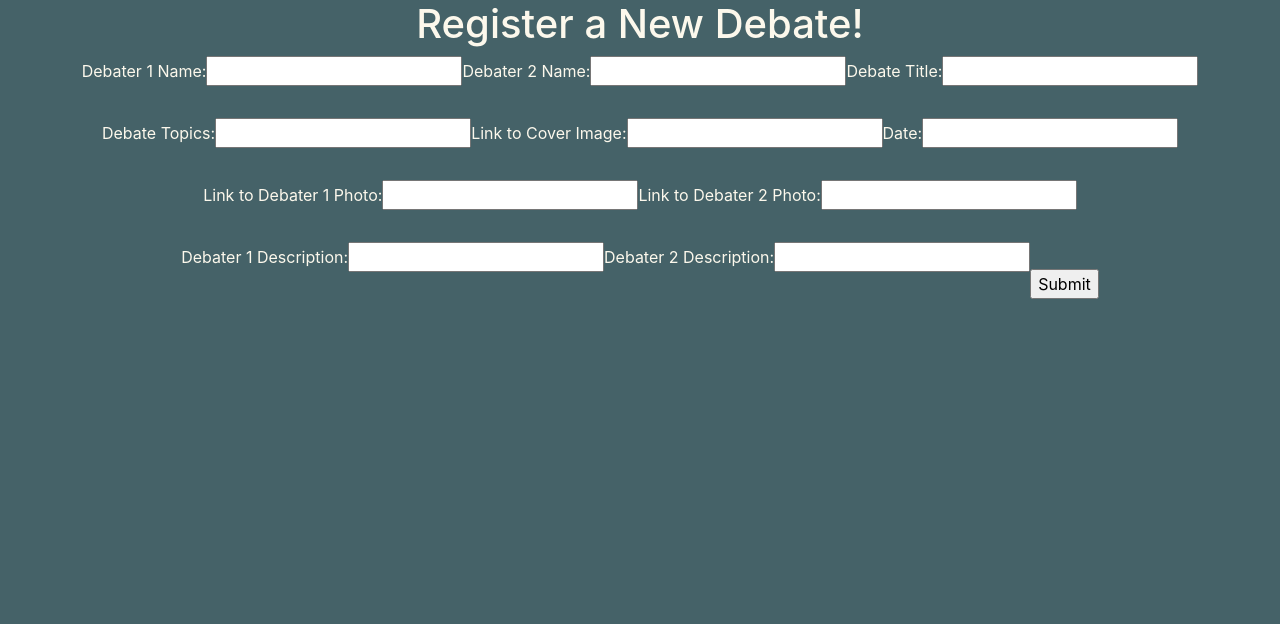
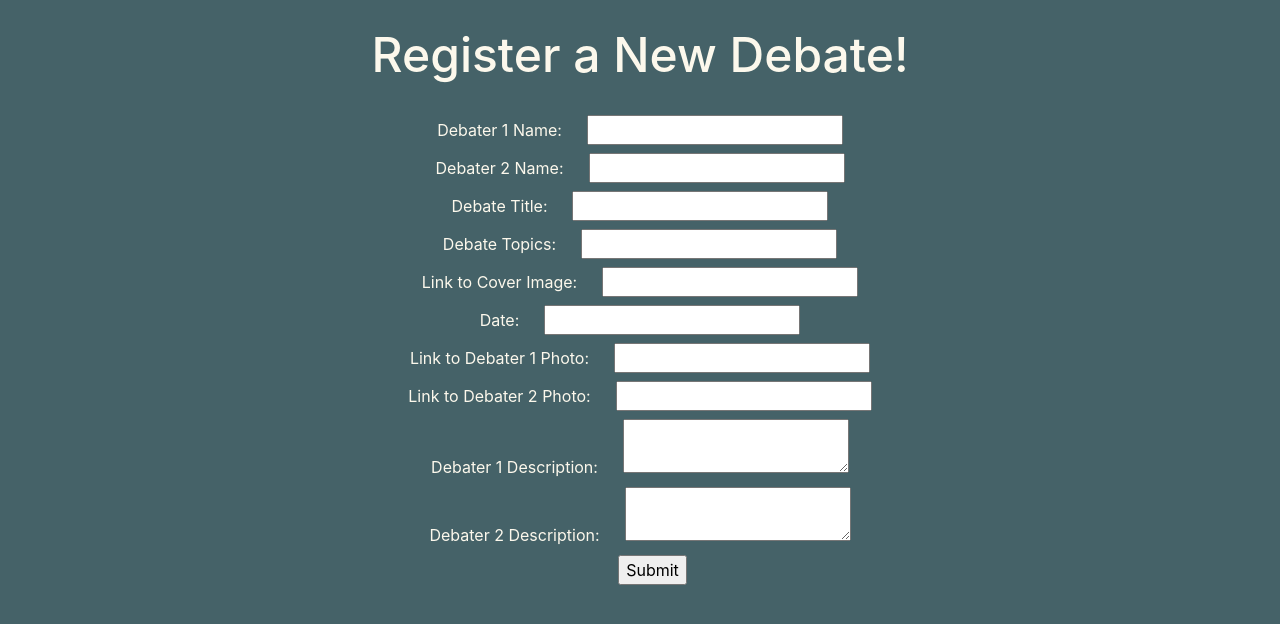
Before and after one commit to gracew99/debate-app-frontend, a React (Create React App) app: page /newDebate in a window 1280 px wide. Shown: the top 624 px of the page. Built offline with nearby package versions, Linux system fonts and the light colour scheme.

Commit message:
use db id instead of debate name, fix routes, fix debate register form

```diff
--- a/src/App.css
+++ b/src/App.css
@@ -1,3 +1,5 @@
+/* https://colorhunt.co/palette/226680 */
+
 html {
   text-align: center;
   background-color: #456268;
@@ -18,8 +20,7 @@ html {
 }
 
 img {
-  width: 25%;
-  height: 25%;
+  width: 20% !important;
 }
 
 .homePage {
@@ -99,7 +100,12 @@ img {
 }
 
 input {
-  margin-left: 25px;
+  margin-left: 25px !important;
+}
+
+
+textarea {
+  margin-left: 25px !important;
 }
 
 .registerDebate {
--- a/src/App.js
+++ b/src/App.js
@@ -3,17 +3,13 @@ import DebateCardList from './components/DebateCardList';
 import DebateTopicList from './components/DebateTopicList';
 import DebateDetails from './components/DebateDetails';
 import DebateCreation from './components/DebateCreation';
-import DebateRegister from './components/DebateRegister';
+import DebateSignUp from './components/DebateSignUp';
 
 import React from "react";
 import { Route, Switch } from 'react-router-dom';
 import Home from './components/Home';
 import 'bootstrap/dist/css/bootstrap.min.css';
 
-
-// let topics = ["Healthcare", "Ethics of AI", "Moral Philosophy"]
-// let colors = ["AliceBlue", 'CornSilk', 'HoneyDew']
-// let detailColors = ["PapayaWhip", 'MistyRose', 'Thistle']
 let colors = ["#fcf8ec", "#d0e8f2", "#79a3b1", "#456268"]
 
 function App() {
@@ -23,26 +19,11 @@ function App() {
     <Switch>
       <Route path='/' component={Home} exact/>
       <Route path='/topics' component={() => <DebateTopicList colors={colors}/>} exact />
-      <Route path='/topics/:id' component={() =><DebateCardList colors={colors}/>} exact />
-      <Route path='/topics/:topicid/:title/details' component={() =><DebateDetails colors={colors}/>}  exact/>
-      <Route path='/topics/:topicid/:title/register' component={() =><DebateRegister/>} exact />
+      <Route path='/topics/:topicName' component={() =><DebateCardList colors={colors}/>} exact />
+      <Route path='/topics/:topicid/:id/details' component={() =><DebateDetails colors={colors}/>}  exact/>
+      <Route path='/topics/:topicid/:title/signup' component={() =><DebateSignUp/>} exact />
       <Route path='/newDebate' component={() =><DebateCreation/>} />
-
     </Switch>
-    {/*
-    <DebateCardList debates={posts}/>
-    {posts.map((debate) =>
-    <DebateDetails
-      color={detailcolors[i++]}
-      person1={debate.person1}
-      person2={debate.person2}
-      topic={debate.topic}
-      person1img={debate.person1img}
-      person2img={debate.person2img}
-      person1description={debate.person1description}
-      person2description={debate.person2description}
-      date={debate.date}/>
-    )} */}
     </div>
   );
 }
--- a/src/components/DebateCard.jsx
+++ b/src/components/DebateCard.jsx
@@ -4,10 +4,12 @@ import Button from 'react-bootstrap/Button';
 
 function DebateCard(props) {
     let history = useHistory();
-    let {id} = useParams();
+    let {topicName} = useParams();
 
     async function getDetails() {
-        history.push(id+'/'+props.title+'/details');
+        // note: can't access props.key so made dup props.id
+        const url = topicName+'/'+props.id+'/details';
+        history.push(url);
     }
 
     return (
--- a/src/components/DebateCardList.jsx
+++ b/src/components/DebateCardList.jsx
@@ -4,13 +4,12 @@ import { useParams } from "react-router-dom";
 import axios from '../axios';
 
 function DebateCardList(props) {
-    let { id } = useParams();
+    let { topicName } = useParams();
     const [posts, setPosts] = useState([]);
     let i = 0;
     useEffect(() => {
         async function getDebates() {
-            const response = await axios.get('/v2/debates/'+id);
-            console.log(response.data)
+            const response = await axios.get('/v2/topics/'+topicName);
             setPosts(response.data);
             return response;
         }
@@ -20,12 +19,14 @@ function DebateCardList(props) {
 
     return (
         <div>
-            <h2 className="pageTitle"> Upcoming debates on: {id}</h2>
+            <h2 className="pageTitle"> Upcoming debates on: {topicName}</h2>
 
             <h3 className="pageSubtitle"> View details for more information and to register.</h3>
 
             {posts.map((debate) =>
                 <DebateCard
+                key={debate._id}
+                id={debate._id}
                 person1={debate.person1}
                 person2={debate.person2}
                 title={debate.title}
--- a/src/components/DebateCreation.jsx
+++ b/src/components/DebateCreation.jsx
@@ -36,38 +36,48 @@ function DebateCreation() {
 
     return (
         <div className="registerDebate">
-            <h1> Register a New Debate!</h1>
+            <h1 className="pageTitle"> Register a New Debate!</h1> <br/>
             <form onSubmit={handleSubmit}>
                 <label>
                 Debater 1 Name:
-                <input type="text" value={name1}  onChange={(e) => setName1(e.target.value)} />    <br/> <br/>     </label>
+                <input type="text" value={name1}  onChange={(e) => setName1(e.target.value)} />    </label>
+                <br/>
                 <label>
                 Debater 2 Name:
-                <input type="text" value={name2} onChange={(e) => setName2(e.target.value)} />    <br/>  <br/>      </label>
+                <input type="text" value={name2} onChange={(e) => setName2(e.target.value)} />     </label>
+                <br/>
                 <label>
                 Debate Title:
-                <input type="text" value={title} onChange={(e) => setTitle(e.target.value)} />     <br/>  <br/>     </label>
+                <input type="text" value={title} onChange={(e) => setTitle(e.target.value)} />       </label>
+                <br/>
                 <label>
                 Debate Topics:
-                <input type="text" value={topics} onChange={(e) => setTopics(e.target.value)} />    <br/>  <br/>      </label>
+                <input type="text" value={topics} onChange={(e) => setTopics(e.target.value)} />       </label>
+                <br/>
                 <label>
                 Link to Cover Image:
-                <input type="text" value={imgUrl} onChange={(e) => setImgUrl(e.target.value)} />    <br/>  <br/>      </label>
+                <input type="text" value={imgUrl} onChange={(e) => setImgUrl(e.target.value)} />       </label>
+                <br/>
                 <label>
                 Date:
-                <input type="text" value={date} onChange={(e) => setDate(e.target.value)} />    <br/>  <br/>      </label>
+                <input type="text" value={date} onChange={(e) => setDate(e.target.value)} />          </label>
+                <br/>
                 <label>
                 Link to Debater 1 Photo:
-                <input type="text" value={image1} onChange={(e) => setImage1(e.target.value)} />      <br/> <br/>     </label>
+                <input type="text" value={image1} onChange={(e) => setImage1(e.target.value)} />          </label>
+                <br/>
                 <label>
                 Link to Debater 2 Photo:
-                <input type="text" value={image2} onChange={(e) => setImage2(e.target.value)} />     <br/> <br/>      </label>
+                <input type="text" value={image2} onChange={(e) => setImage2(e.target.value)} />      </label>
+                <br/>
                 <label>
                 Debater 1 Description:
-                <input type="text" value={descrip1} onChange={(e) => setDescrip1(e.target.value)} />    <br/> <br/>       </label>
+                <textarea value={descrip1} onChange={(e) => setDescrip1(e.target.value)} />     </label>
+                <br/>
                 <label>
                 Debater 2 Description:
-                <input type="text" value={descrip2} onChange={(e) => setDescrip2(e.target.value)} />     <br/>  <br/>     </label>
+                <textarea value={descrip2} onChange={(e) => setDescrip2(e.target.value)} />         </label>
+                <br/>
                 <input type="submit" value="Submit" />
             </form>
         </div>
--- a/src/components/DebateDetails.jsx
+++ b/src/components/DebateDetails.jsx
@@ -4,14 +4,14 @@ import axios from '../axios'
 
 function DebateDetails(props) {
     // WARNING: must assign to exact param name from Route path
-    let { topicid, title } = useParams();
+    let { topicid, id } = useParams();
     const [posts, setPosts] = useState([]);
 
     useEffect(() => {
         async function getDebates() {
-            const url = '/v2/posts/'+topicid+"/"+title;
-            console.log("getting posts " + url);
-
+            // TODO: replace topicid with uuid
+            const url = '/v2/debates/'+id;
+            console.log(url);
             const response = await axios.get(url);
             setPosts(response.data);
             return response;
@@ -34,7 +34,7 @@ function DebateDetails(props) {
                 <p className={"bio"}>{post.person1description}</p>
                 <h2 className={"meet"}>{"Meet " + post.person2.split(" ")[0]}</h2>
                 <p className={"bio"}>{post.person2description}</p>
-                <a href="register"> Register </a>
+                <a href="signup"> Sign Up </a>
             </div>
         )}
         </div>
--- a/src/components/DebateRegister.jsx
+++ b/src/components/DebateSignUp.jsx
@@ -3,7 +3,7 @@ import React from 'react'
 function DebateRegister() {
     return (
         <div>
-            <h1> This page will be built by the amazing Grace Wei! </h1>
+            <h1 className="pageTitle"> This page will be built by the amazing Grace Wei! </h1>
         </div>
     )
 }
```
Also changed, not shown: 1 other file (tests, documents, lock files or other folders).
